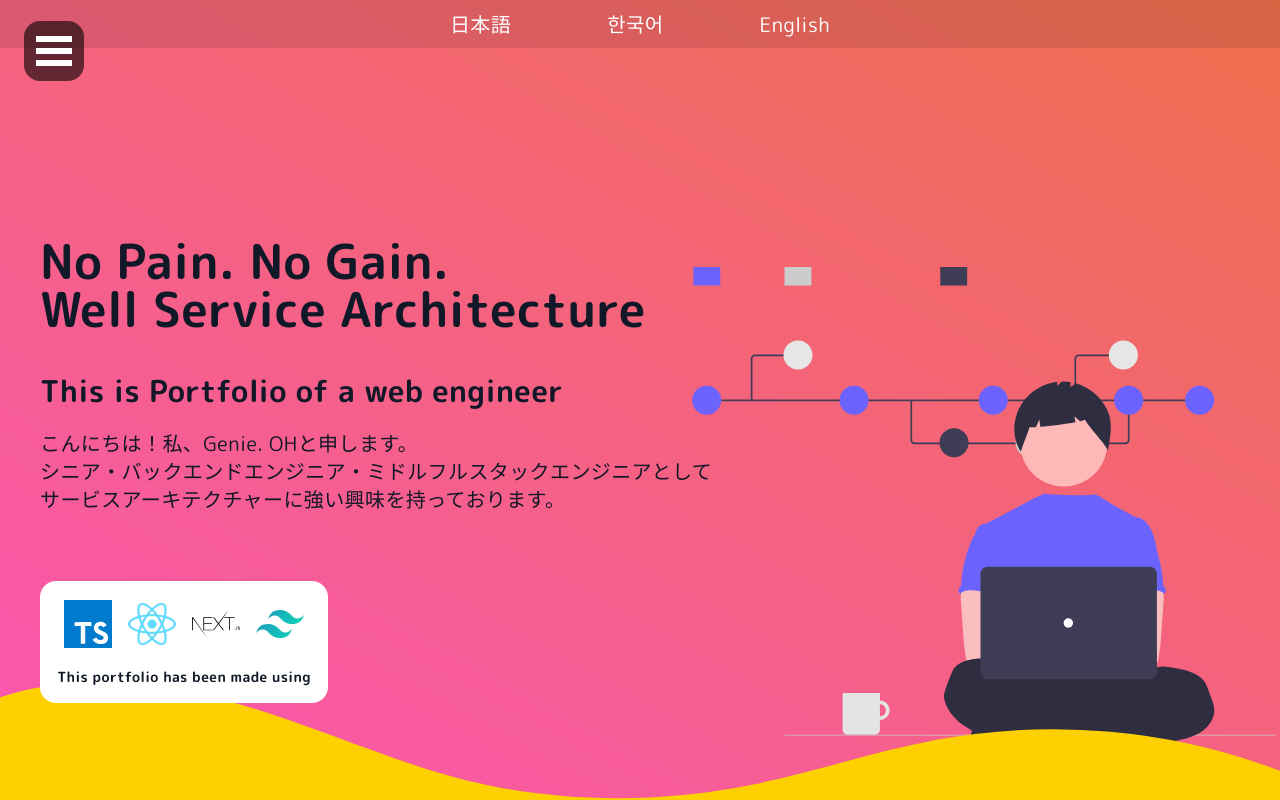
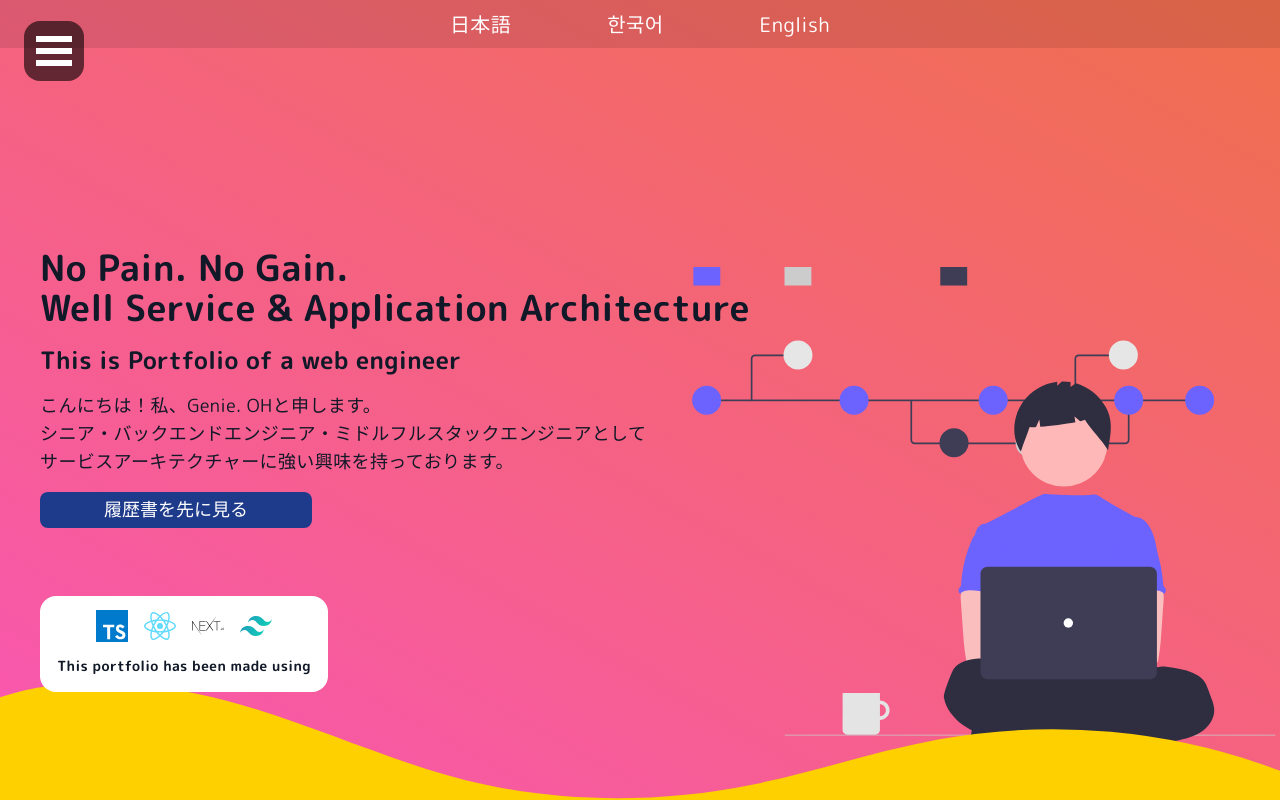
Before and after one commit to genie-oh/nextjs-portfolio, a Next.js app: page / in a window 1280 px wide. Built offline with nearby package versions, Linux system fonts and the light colour scheme.

Commit message:
mod: add resume button & style adjust > Top.tsx

```diff
--- a/components/SectionChild/Top.tsx
+++ b/components/SectionChild/Top.tsx
@@ -1,10 +1,23 @@
 import Link from "next/link";
+import { useRouter } from "next/router";
 
 import i18nData from "../../i18n/i18nData";
 
 import { languageList } from "../../datas/languageList";
 
+import {
+  MdOutlineMonitor,
+  MdOutlineStar,
+  MdAssignmentInd,
+  MdWork,
+  MdAutoGraph,
+  MdArticle,
+  MdContactMail,
+} from "react-icons/md";
+
 const Top = () => {
+  const router = useRouter();
+
   return (
     <>
       {/* i18n change link */}
@@ -23,18 +36,30 @@ const Top = () => {
       {/* top contents */}
       <div className="relative flex flex-col justify-start h-full pt-12 text-center xl:pt-40 xl:pl-10 xl:text-left xl:justify-center">
         <div className="z-10">
-          <h1 className="mb-5 text-2xl font-bold md:text-5xl md:mb-10">
-            No Pain. No Gain. <br /> Well Service Architecture
+          <h1 className="mb-3 text-2xl font-bold md:text-4xl md:mb-4">
+            No Pain. No Gain. <br /> Well Service & Application Architecture
           </h1>
-          <h2 className="mb-3 text-lg font-semibold md:text-3xl md:mb-5">
+          <h2 className="mb-3 text-xl font-semibold md:text-2xl md:mb-4">
             This is Portfolio of a web engineer
           </h2>
-          <p className="px-10 text-sm whitespace-pre-wrap md:px-0 md:text-xl">
+          <p className="px-10 mb-4 text-sm whitespace-pre-wrap md:px-0 md:text-lg md:mb-4">
             {i18nData({
               ja: "こんにちは！私、Genie. OHと申します。\nシニア・バックエンドエンジニア・ミドルフルスタックエンジニアとして\nサービスアーキテクチャーに強い興味を持っております。",
               ko: "반갑습니다! 저는 Genie. OH라고 합니다.\n시니어 백엔드 엔지니어 및 미들 풀스텍 엔지니어로써\n서비스 아키텍처에 큰 관심을 가지고 있습니다.",
               en: "Hello, I’m Genie, OH.\nI’m a senior back-end web engineer and middle full-stack engineer\nhaving interest of service architecture.",
             })}
+          </p>
+
+          <p>
+            <Link href="./resume">
+              <button className="px-16 py-1 text-lg text-white bg-blue-900 rounded-lg">
+                {i18nData({
+                  ja: "履歴書を先に見る",
+                  ko: "이력서를 먼저 열람하고 싶어요",
+                  en: "Read My Resume",
+                })}
+              </button>
+            </Link>
           </p>
         </div>
 
@@ -44,14 +69,20 @@ const Top = () => {
 
         <div className="absolute right-0 z-50 w-16 p-2 text-center bg-white bottom-5 xl:relative xl:mt-20 rounded-l-2xl xl:bg-opacity-100 xl:w-72 xl:rounded-2xl">
           <div className="flex flex-col items-center justify-center mx-auto mb-2 xl:flex-row">
-            <img className="w-8 m-2 xl:w-12" src="/img/common/logo_ts.svg" />
-            <img className="w-8 m-2 xl:w-12" src="/img/common/logo_react.svg" />
             <img
-              className="w-8 m-2 xl:w-12"
+              className="w-6 mx-2 my-1 xl:w-8"
+              src="/img/common/logo_ts.svg"
+            />
+            <img
+              className="w-6 mx-2 my-1 xl:w-8"
+              src="/img/common/logo_react.svg"
+            />
+            <img
+              className="w-6 mx-2 my-1 xl:w-8"
               src="/img/common/logo_nextjs.svg"
             />
             <img
-              className="w-8 m-2 xl:w-12"
+              className="w-6 mx-2 my-1 xl:w-8"
               src="/img/common/logo_tailwind.svg"
             />
           </div>
```
